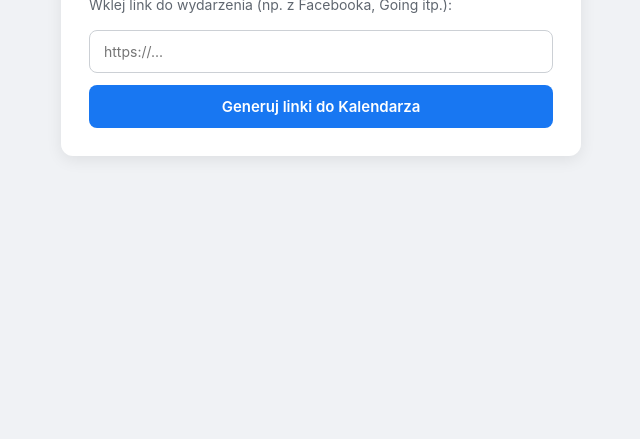
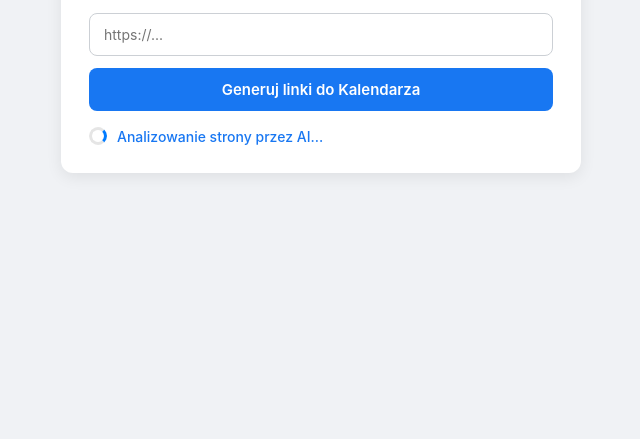
Before and after one commit to kukigr/urliqo, a website: page public/index.html in a window 1280 px wide. Shown: the part 361-800 px from the top of the page, without its empty margins (319-959 px from the left). Drawn offline with Linux system fonts and the light colour scheme.

Commit message:
dodanie linku
dodanie linku

```diff
--- a/public/index.html
+++ b/public/index.html
@@ -214,6 +214,30 @@
         .btn-calendar:hover {
             background-color: #36a420;
         }
+
+        #loader {
+          display: flex;
+          align-items: center;
+          gap: 10px;
+        }
+
+        .spinner-icon {
+          width: 18px;
+          height: 18px;
+          border: 3px solid rgba(0, 0, 0, 0.1);
+          border-top-color: #007bff; /* Kolor obracającego się paska */
+          border-radius: 50%;
+          animation: spin 0.8s infinite linear;
+        }
+
+        @keyframes spin {
+          to {
+            transform: rotate(360deg);
+          }
+        }
+
+
+
     </style>
 </head>
 <body>
@@ -234,7 +258,9 @@
             <button type="submit" class="btn-submit" id="submitBtn">Generuj linki do Kalendarza</button>
         </form>
 
-        <div class="loader" id="loader">Analizowanie strony przez AI...</div>
+        <div class="loader" id="loader">
+             <span class="spinner-icon"></span> Analizowanie strony przez AI...
+        </div>
 
         <div class="error-message" id="errorMessage">
             <div id="errorTitle"></div>
@@ -334,7 +360,9 @@
                 const gCalStart = startDate.toISOString().replace(/-|:|\.\d\d\d/g, '');
                 const gCalEnd = endDate.toISOString().replace(/-|:|\.\d\d\d/g, '');
 
-                const gCalUrl = `https://calendar.google.com/calendar/render?action=TEMPLATE&text=${encodeURIComponent(data.title)}&dates=${gCalStart}/${gCalEnd}&details=${encodeURIComponent('Wydarzenie wygenerowane z: ' + data.source_url)}&location=${encodeURIComponent(data.location || '')}`;
+                const formattedSourceUrl = data.source_url.startsWith('http') ? data.source_url : `https://${data.source_url}`;
+
+                const gCalUrl = `https://calendar.google.com/calendar/render?action=TEMPLATE&text=${encodeURIComponent(data.title)}&dates=${gCalStart}/${gCalEnd}&details=${encodeURIComponent('Wydarzenie wygenerowane z: ' + formattedSourceUrl)}&location=${encodeURIComponent(data.location || '')}`;
 
                 const dayCard = document.createElement('div');
                 dayCard.className = 'day-card';
```
